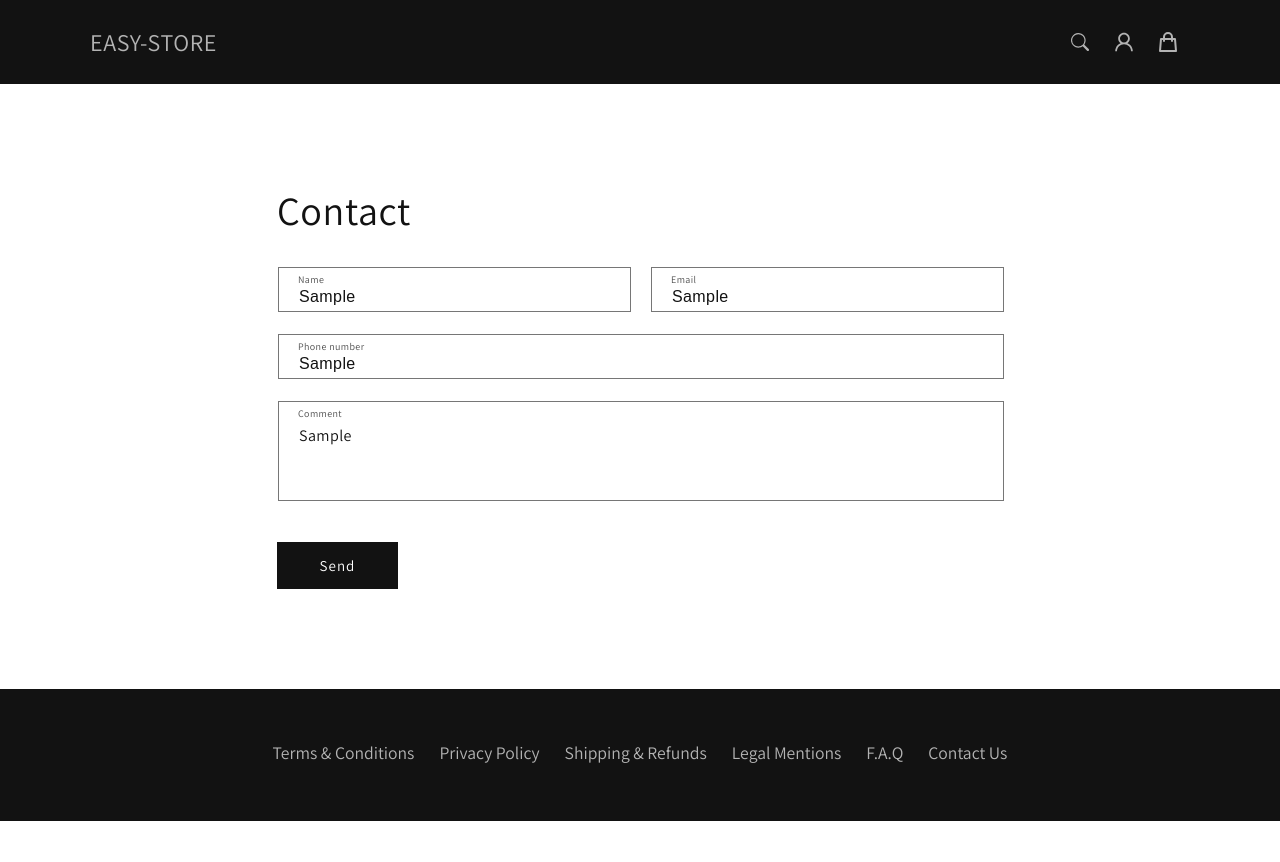
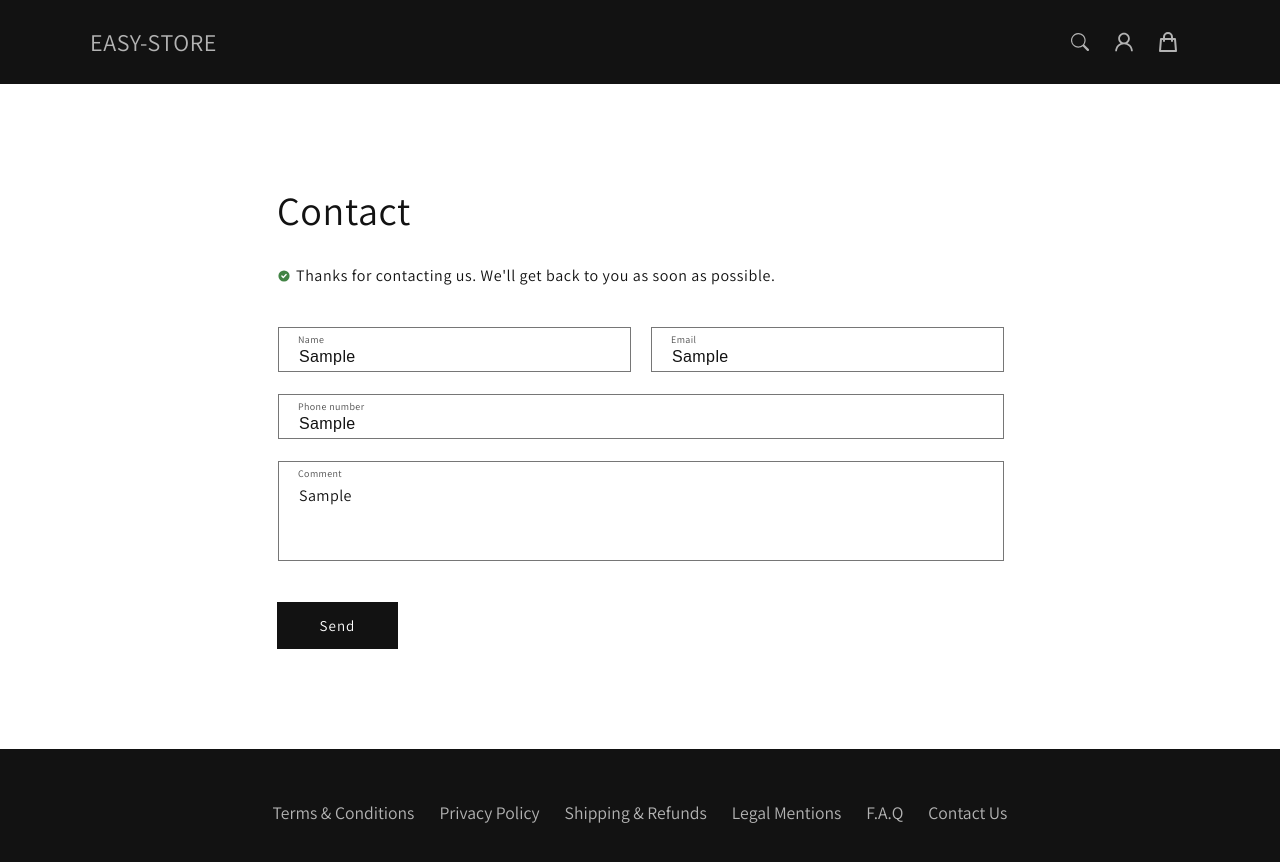
Before and after one commit to lletierce/easy-store-demo, a React (Create React App) app: page /contact in a window 1280 px wide. Both pictures are taken after typing "Sample", "Sample", "Sample", "Sample" into the empty fields and a click on the button "Send". Shown: the top 862 px of the page. Before the commit the page ends 821 px from the top, so only its background shows below. Built offline with nearby package versions, Linux system fonts and the light colour scheme.

Commit message:
💄 F06f: FOOTER > ContactUsPage > Add <SuccessFormMessage/>

```diff
--- a/src/components/pages/legislation/ContactUsPage.js
+++ b/src/components/pages/legislation/ContactUsPage.js
@@ -7,15 +7,19 @@ import PrimaryButton from '../../reusable-ui/PrimaryButton'
 import TextAreaInput from '../../reusable-ui/TextAreaInput'
 import ErrorFormMessage from '../error/ErrorFormMessage'
 import { useState } from 'react'
+import { theme } from '../../../theme'
+import SuccessFormMessage from './SuccessFormMessage'
 
 export default function ContactUsPage() {
     // state
-    const [isError, setIsError] = useState(true)
+    const [isError, setIsError] = useState(false)
+    const [isSuccess, setIsSuccess] = useState(false)
 
     // comportement
     const handleSubmit = (event) => {
         event.preventDefault()
-        setIsError(!isError)
+        // setIsError(!isError)
+        setIsSuccess(!isSuccess)
      }
 
     // rendering
@@ -25,7 +29,7 @@ export default function ContactUsPage() {
             <div className="content">
                 <Title value={"Contact"} className={"title-contactUs"} />
                 {isError && <ErrorFormMessage />}
-                {/* <ErrorFormMessage /> */}
+                {isSuccess && <SuccessFormMessage />}
                 <form action="submit" onSubmit={handleSubmit}>
                     <div className='contact_fields'>
                         <TextInput label={'Name'}/>
--- /dev/null
+++ b/src/components/pages/legislation/SuccessFormMessage.js
@@ -0,0 +1,55 @@
+import styled from 'styled-components'
+import { HiCheckCircle } from 'react-icons/hi'
+import Icon from '../../reusable-ui/Icon'
+import { theme } from '../../../theme'
+
+export default function SuccessFormMessage() {
+    return (
+        <SuccessFormMessageStyled>
+            <Icon icon={<HiCheckCircle />} className={"icon"} />
+            <span className="text">Thanks for contacting us. We'll get back to you as soon as possible.</span>
+        </SuccessFormMessageStyled>
+    )
+}
+
+const SuccessFormMessageStyled = styled.div`
+
+    display: flex;
+    flex-direction: row;
+
+    box-sizing: border-box;
+
+    margin-top: calc(${theme.spacing.sm}*2);
+    margin-bottom: calc(${theme.spacing.sm}*4);
+
+
+    .icon{
+        height: 14px;
+        width: 14px;
+
+        margin-top: ${theme.spacing.xs};
+        margin-right: ${theme.spacing.xs};
+
+        color: #428445;
+
+        cursor: auto;
+        &:hover{transform:none}
+    }
+
+    .text{
+        font-family: ${theme.fonts.family.primary};
+        font-size: ${theme.fonts.size.P0};
+        font-weight: ${theme.fonts.weights.regular};
+        letter-spacing: 0.6px;
+        line-height: ${theme.fonts.size.P2};
+        color: ${theme.colors.primary_dark};
+    }
+
+    @media screen and (min-width: 750px) {
+        align-items: center;
+
+        .icon{
+            margin-top: 0;
+        }
+    }
+`;
```
